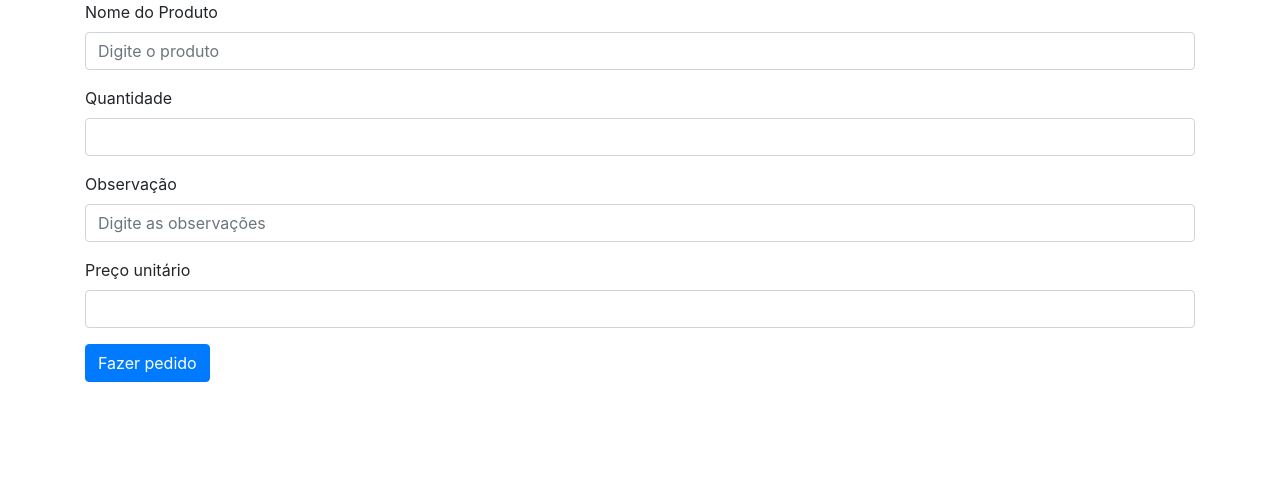
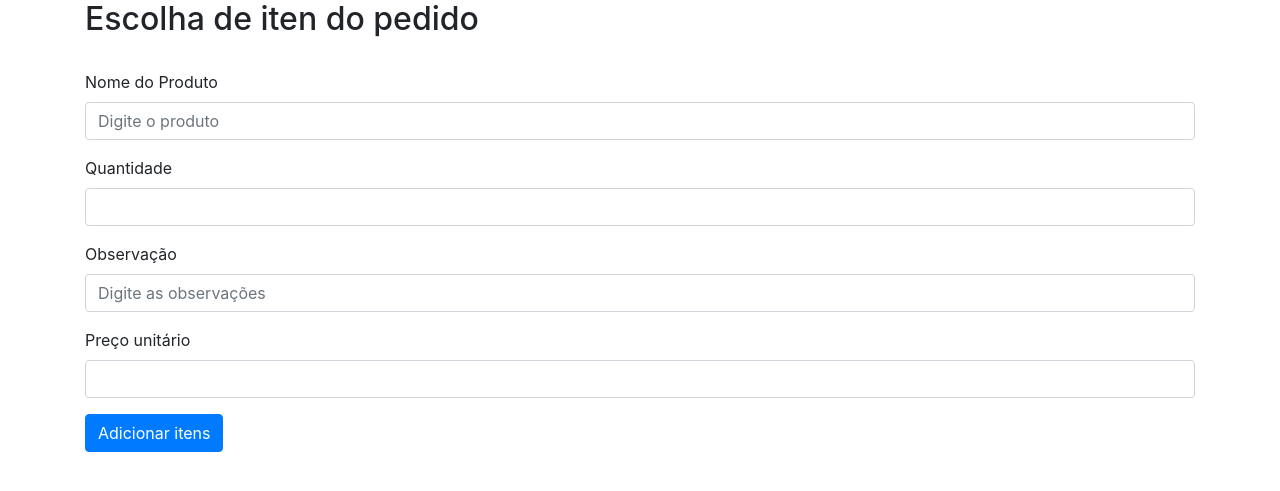
Before and after one commit to AdenilsonRay/PHPtesteA, a PHP site: page /Interfaces/Pedidos/pedido.php in a window 1280 px wide. Shown: the top 491 px of the page. Run offline with PHP 8.4, Linux system fonts and the light colour scheme; some libraries are stand-ins or nearby versions.

Commit message:
criar tela cadastra pedidos

```diff
--- a/Interfaces/Pedidos/pedido.php
+++ b/Interfaces/Pedidos/pedido.php
@@ -10,6 +10,7 @@
 <body>
     <div class="container">
         <form action="cadastrar_pedido.php" method="POST">
+        <h2>Escolha de iten do pedido</h2><br>
             <div class="form-group">
                 <label for="nome_produto">Nome do Produto</label>
                 <input type="text" class="form-control" name="nome_produto" id="nome_produto" aria-describedby="emailHelp" placeholder="Digite o produto" required>
@@ -28,7 +29,7 @@
             </div>
 
 
-            <button type="submit" class="btn btn-primary">Fazer pedido</button>
+            <button type="submit" class="btn btn-primary">Adicionar itens</button>
 
         </form>
     </div>
```
Also changed, not shown: Regras/Pedidos/cadastra_pedido.php (added).
